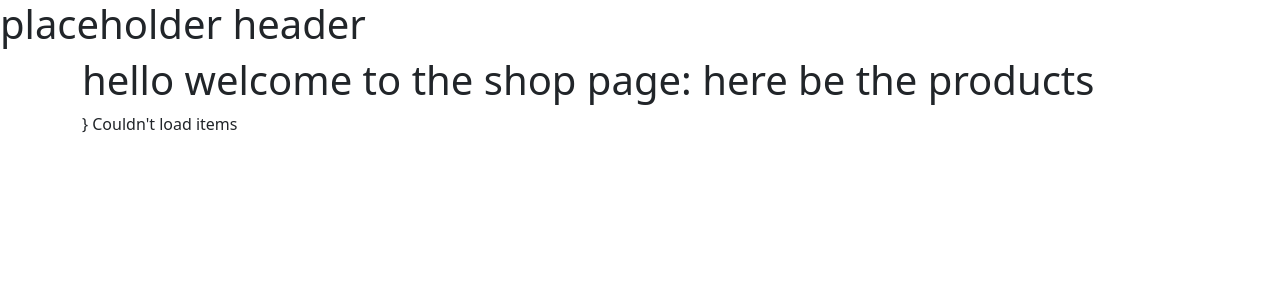
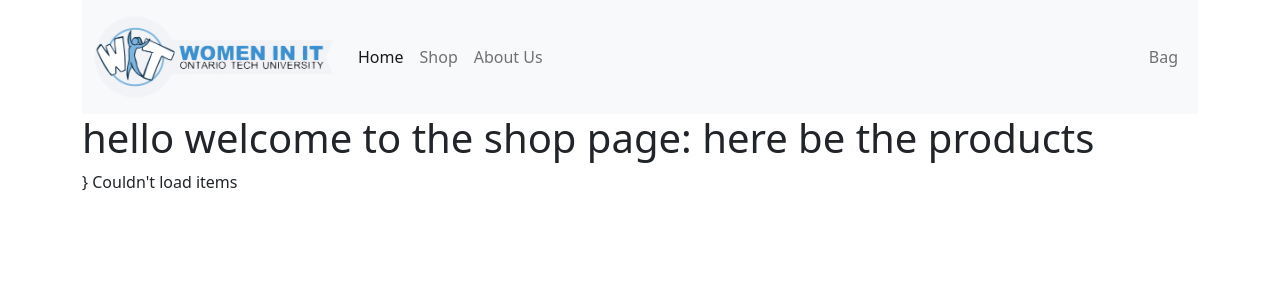
Before and after one commit to DanielKamel2001/OT-Hackathon-22, a Flask app: page /shop in a window 1280 px wide. Shown: the top 300 px of the page. Run offline with Flask 2, Linux system fonts and the light colour scheme; data that the repository does not hold is empty.

Commit message:
Added navbar to all pages

```diff
--- a/templates/shop.html
+++ b/templates/shop.html
@@ -4,12 +4,38 @@
     <meta charset="UTF-8">
     <title>Shop</title>
     <link href="https://cdn.jsdelivr.net/npm/bootstrap@5.1.3/dist/css/bootstrap.min.css" rel="stylesheet" integrity="sha384-1BmE4kWBq78iYhFldvKuhfTAU6auU8tT94WrHftjDbrCEXSU1oBoqyl2QvZ6jIW3" crossorigin="anonymous">
-    <script src="https://cdn.jsdelivr.net/npm/bootstrap@5.1.3/dist/js/bootstrap.bundle.min.js" integrity="sha384-ka7Sk0Gln4gmtz2MlQnikT1wXgYsOg+OMhuP+IlRH9sENBO0LRn5q+8nbTov4+1p" crossorigin="anonymous"></script>
 </head>
 <body>
-<div id="header"><h1>placeholder header</h1></div>
+<div class="container">
+    <nav class="navbar sticky-top navbar-expand-lg navbar-light bg-light">
+        <div class="container-fluid">
+            <a class="navbar-brand" href="{{url_for('home')}}">
+                <img src="/static/WIT%20Logo%20-%20long.png" width="240">
+            </a>
+            <button class="navbar-toggler" type="button" data-bs-toggle="collapse" data-bs-target="#navbarNav" aria-controls="navbarNav" aria-expanded="false" aria-label="Toggle navigation">
+                <span class="navbar-toggler-icon"></span>
+            </button>
+            <div class="collapse navbar-collapse" id="navbarNav">
+                <ul class="navbar-nav">
+                    <li class="nav-item">
+                        <a class="nav-link active" aria-current="page" href="{{url_for('home')}}">Home</a>
+                    </li>
+                    <li class="nav-item">
+                        <a class="nav-link" href="{{url_for('shop')}}">Shop</a>
+                    </li>
+                    <li class="nav-item">
+                        <a class="nav-link" href="{{url_for('about')}}">About Us</a>
+                    </li>
+                </ul>
+                <ul class="navbar-nav ms-auto">
+                    <li class="nav-item">
+                        <a class="nav-link" href="{{url_for('bag')}}" data-bs-target="#myModal" data-bs-toggle="modal">Bag</a>
+                    </li>
+                </ul>
+            </div>
+        </div>
+    </nav>
 
-<div class="container">
     <h1>hello welcome to the shop page: here be the products </h1>
         {%for item in items%}
         <div class="item">
@@ -26,6 +52,6 @@
 
     </div>
 </div>
-
+<script src="https://cdn.jsdelivr.net/npm/bootstrap@5.1.3/dist/js/bootstrap.bundle.min.js" integrity="sha384-ka7Sk0Gln4gmtz2MlQnikT1wXgYsOg+OMhuP+IlRH9sENBO0LRn5q+8nbTov4+1p" crossorigin="anonymous"></script>
 </body>
 </html>
```
Also changed, not shown: templates/about.html (+29 -0 lines), templates/index.html (+31 -1 lines), templates/navbarplaceholder.html (deleted, +0 -39 lines), app.py (line endings or trailing spaces).
